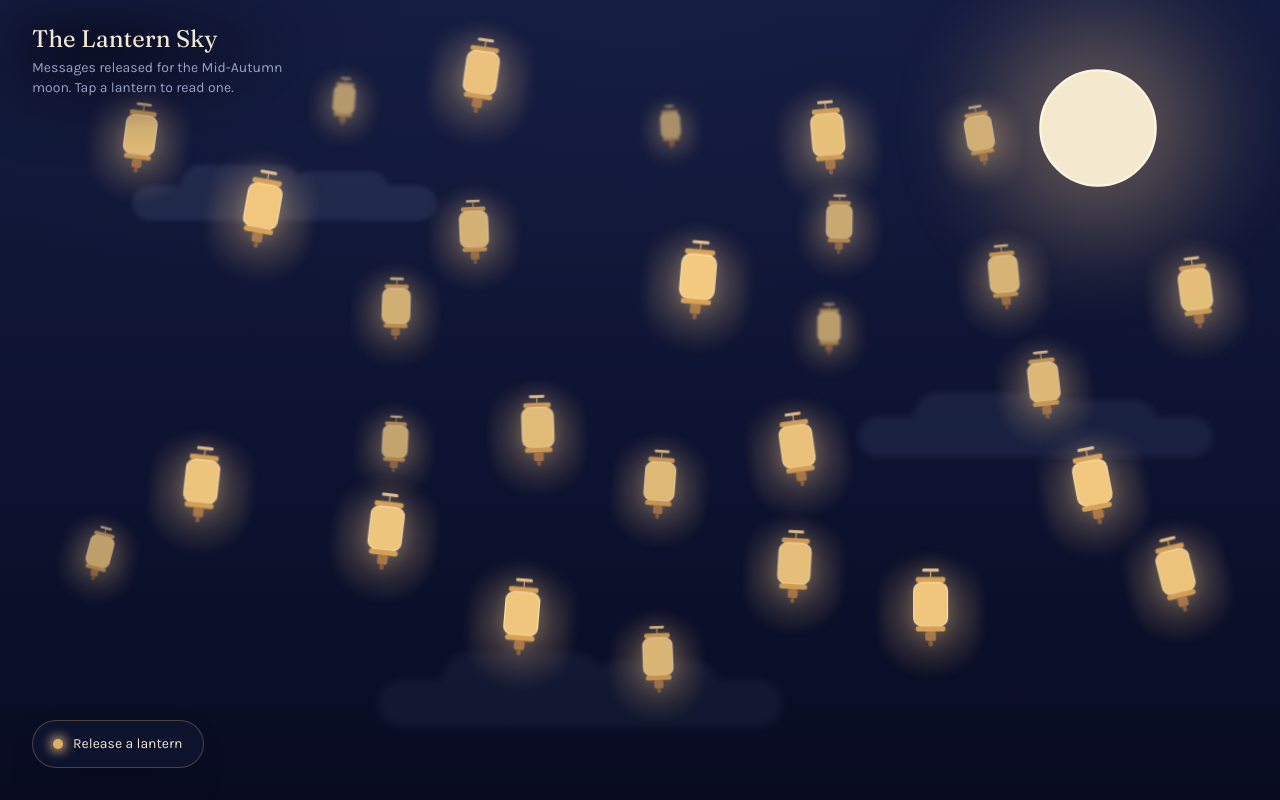
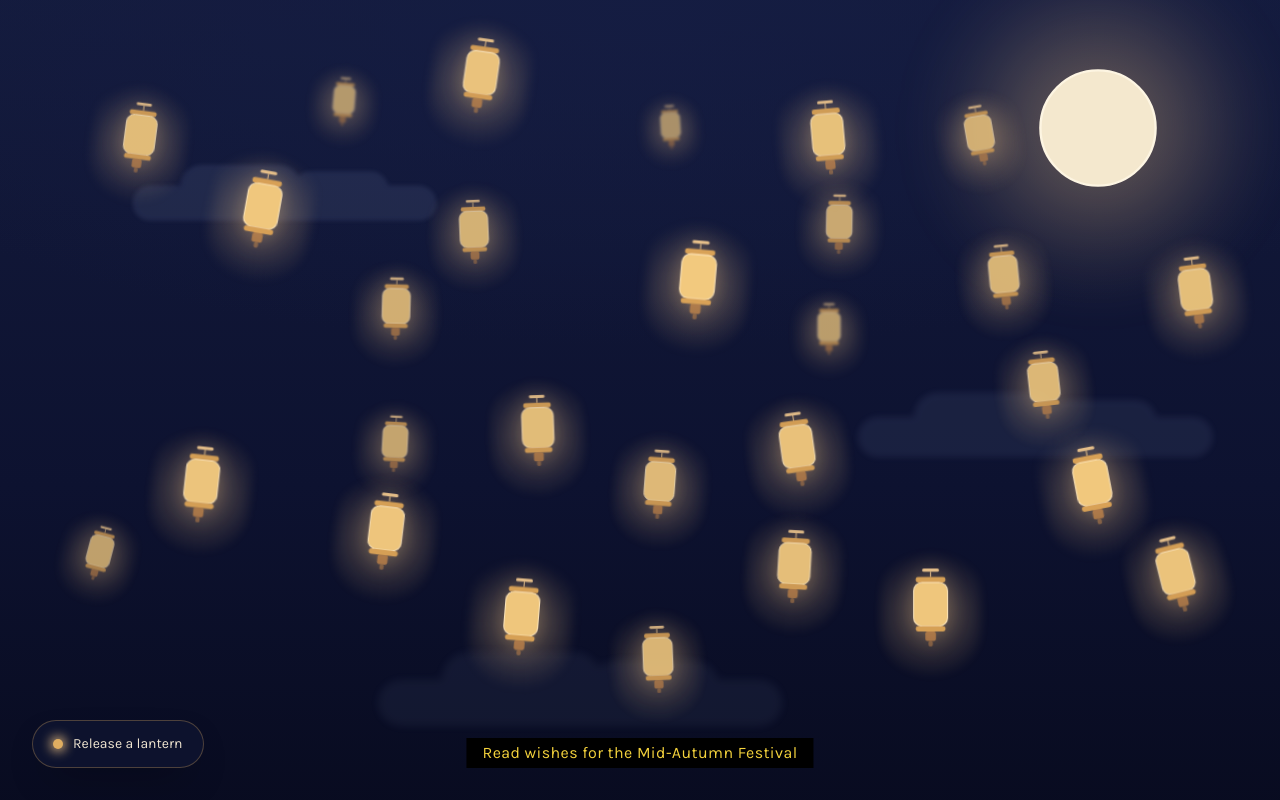
Before and after one commit to lauraazhao/midautumn-lantern, a Next.js app: page / in a window 1280 px wide. Built offline with nearby package versions, Linux system fonts and the light colour scheme.

Commit message:
feat: add caption colors and update night sky header text

```diff
--- a/app/globals.css
+++ b/app/globals.css
@@ -24,6 +24,8 @@
   --color-sky-deep: var(--sky-deep);
   --color-sky-mid: var(--sky-mid);
   --color-glow: var(--glow);
+  --color-caption: var(--caption);
+  --color-caption-foreground: var(--caption-foreground);
   --radius-sm: calc(var(--radius) * 0.6);
   --radius-md: calc(var(--radius) * 0.8);
   --radius-lg: var(--radius);
@@ -58,6 +60,9 @@
   --input: color-mix(in oklab, #f2e7d2 18%, transparent);
   --ring: #e0ae61;
   --glow: #ffcf8a;
+  /* Subtitle plate: solid black box with the classic yellow caption text. */
+  --caption: #000000;
+  --caption-foreground: #f5d33c;
   --radius: 0.875rem;
 }
 
--- a/components/night-sky.tsx
+++ b/components/night-sky.tsx
@@ -113,21 +113,12 @@ export function NightSky({ initialLanterns }: NightSkyProps) {
         </div>
       </div>
 
-      {/* ── Title ──────────────────────────────────────────────────────── */}
-      <header className="pointer-events-none absolute top-6 left-4 z-[70] max-w-[16rem] sm:left-8">
-        {/* Soft scrim so the title stays legible when a lantern drifts behind it. */}
-        <div
-          aria-hidden="true"
-          className="absolute -inset-x-6 -inset-y-5 -z-10 blur-xl"
-          style={{
-            background:
-              "radial-gradient(70% 70% at 30% 40%, color-mix(in oklab, var(--sky-deep) 85%, transparent) 0%, transparent 100%)",
-          }}
-        />
-        <h1 className="font-serif text-xl leading-tight text-balance sm:text-2xl">The Lantern Sky</h1>
-        <p className="mt-1 text-sm text-muted-foreground text-pretty">
-          Messages released for the Mid-Autumn moon. Tap a lantern to read one.
-        </p>
+      {/* ── Caption ────────────────────────────────────────────────────── */}
+      <header className="pointer-events-none absolute bottom-24 left-1/2 z-[70] -translate-x-1/2 px-4 sm:bottom-8">
+        <h1 className="bg-caption px-3 py-1 text-center text-sm leading-snug tracking-wide text-caption-foreground text-balance sm:px-4 sm:text-base">
+          Read wishes for the Mid-Autumn Festival
+        </h1>
+        <span className="sr-only">Select a lantern to read the message written on it.</span>
       </header>
 
       {/* ── Lanterns ───────────────────────────────────────────────────── */}
```
